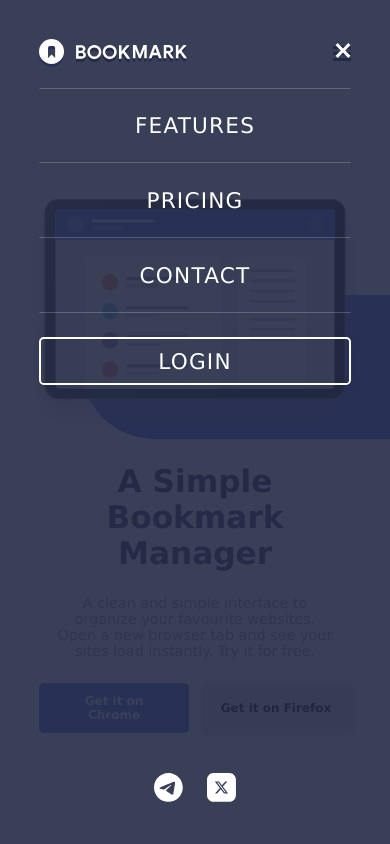
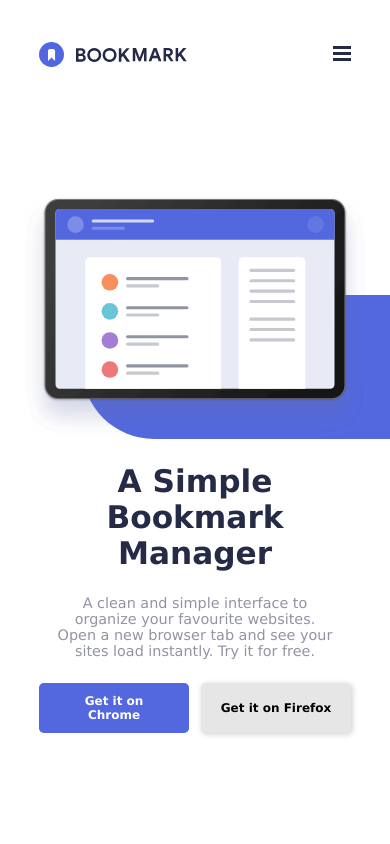
Before and after one commit to sohail-webdev/bookmark-landing-page, a React (Vite) app: page / in a window 390 px wide. Shown: the top 844 px of the page. Built offline with nearby package versions, Linux system fonts and the light colour scheme.

Commit message:
feat: toggle mobile navbar with a button

```diff
--- a/src/App.jsx
+++ b/src/App.jsx
@@ -8,9 +8,7 @@ import Contact from "./components/Contact";
 import Footer from "./components/Footer";
 import MobileNavBar from "./components/MobileNavBar";
 
-function App() {
-  const [activeFeaturesTabId, setActiveFeaturesTabId] = useState(1);
-  const [accordions, setAccordions] = useState([
+const initial_accordions = [
   {
     id: 4,
     title: "What is Bookmark?",
@@ -39,7 +37,12 @@ function App() {
       "'quas? Vel molestiae delectus iste culpa iusto sit quis sapiente non placeat, adipisci quo doloremque velit laboriosam rem, aut repellendus. Dolorem laboriosam maxime debitis, nisi neque autem voluptas distinctio accusantium eveniet, quisquam sed illum! Aperiam laboriosam laudantium quidem illum corporis animi tempora, assumenda, expedita sequi magni explicabo praesentium consequuntur odio.'",
     is_content_visible: false,
   },
-  ]);
+];
+
+function App() {
+  const [activeFeaturesTabId, setActiveFeaturesTabId] = useState(1);
+  const [accordions, setAccordions] = useState(initial_accordions);
+  const [isMobileNavbarVisible, setIsMobileNavbarVisible] = useState(false);
 
   const set_active_features_tab_id = useCallback(event => {
     const input_button = event.target;
@@ -59,9 +62,13 @@ function App() {
     [accordions]
   );
 
+  function toggle_mobile_navbar_visibility() {
+    setIsMobileNavbarVisible(is_visible => !is_visible);
+  }
+
   return (
     <>
-      <Header />
+      <Header toggle_mobile_navbar_visibility={toggle_mobile_navbar_visibility} />
       <main>
         <Hero />
         <Features active_features_tab_id={activeFeaturesTabId} set_active_features_tab_id={set_active_features_tab_id} />
@@ -70,7 +77,7 @@ function App() {
         <Contact />
       </main>
       <Footer />
-      <MobileNavBar />
+      <MobileNavBar isMobileNavbarVisible={isMobileNavbarVisible} toggle_mobile_navbar_visibility={toggle_mobile_navbar_visibility} />
     </>
   );
 }
--- a/src/components/Header.jsx
+++ b/src/components/Header.jsx
@@ -1,7 +1,7 @@
 import bookmark_logo from "../assets/logo-bookmark.svg";
 import hanburger_icon from "../assets/icon-hamburger.svg";
 
-export default function Header() {
+export default function Header({ toggle_mobile_navbar_visibility }) {
   return (
     <header className="header">
       <img src={bookmark_logo} alt="bookmark logo" />
@@ -21,7 +21,7 @@ export default function Header() {
         </nav>
         <button className="button login-button secondary-button">Login</button>
       </div>
-      <button className="button toggle-navbar-button">
+      <button className="button toggle-navbar-button" onClick={toggle_mobile_navbar_visibility}>
         <img src={hanburger_icon} alt="" />
       </button>
     </header>
--- a/src/components/MobileNavBar.jsx
+++ b/src/components/MobileNavBar.jsx
@@ -1,13 +1,13 @@
 import bookmark_logo_white from "../assets/logo-bookmark-white-logo-and-text.svg";
 import close_icon from "../assets/icon-close.svg";
 
-export default function MobileNavBar() {
+export default function MobileNavBar({ isMobileNavbarVisible, toggle_mobile_navbar_visibility }) {
   return (
-    <div className="mobile-navbar-container">
+    <div className={`mobile-navbar-container${isMobileNavbarVisible ? " visible" : ""}`}>
       <div className="mobile-navbar-content-container">
         <div className="mobile-navbar-logo-close-button-wrapper">
           <img src={bookmark_logo_white} alt="" />
-          <button className="button close-navbar-button">
+          <button className="button close-navbar-button" onClick={toggle_mobile_navbar_visibility}>
             <img src={close_icon} alt="" />
           </button>
         </div>
--- a/src/styles/style.css
+++ b/src/styles/style.css
@@ -585,6 +585,9 @@ footer {
   justify-content: space-between;
   align-items: stretch;
   color: white;
+  transform: translateY(-5%);
+  opacity: 0;
+  pointer-events: none;
 }
 .mobile-navbar-logo-close-button-wrapper {
   display: flex;
@@ -647,6 +650,11 @@ footer {
     --y-section-padding: 10vh;
   }
   /*  */
+  .mobile-navbar-container.visible {
+    opacity: 1;
+    transform: translateY(0%);
+    pointer-events: all;
+  }
   .header {
     padding-top: 5vh;
     padding-bottom: 5vh;
```
Lines whose indentation alone changed are shown as unchanged.
